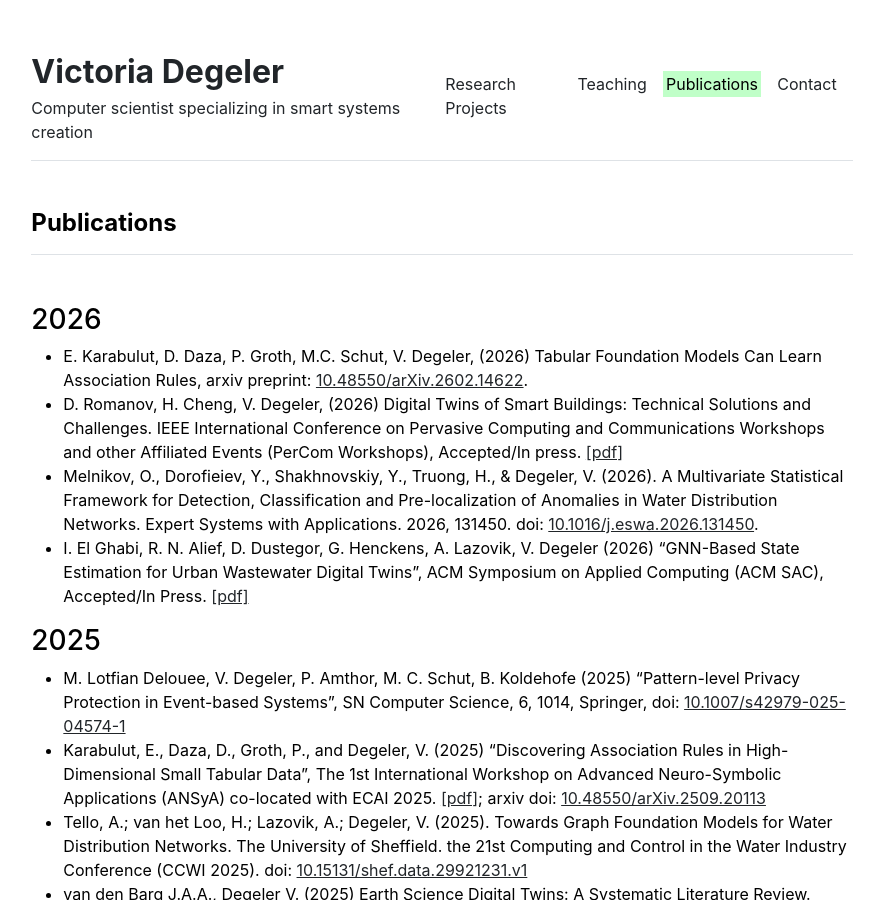
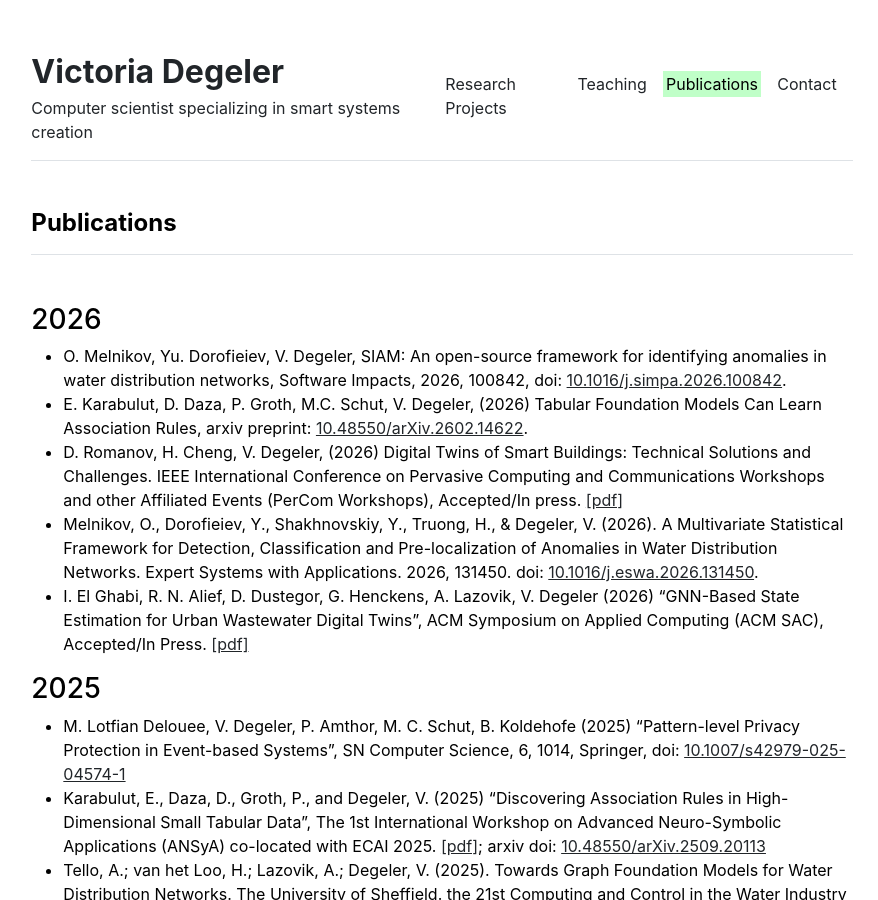
Before and after one commit to Degvik/degvik.github.io, a Jekyll site: the page built from publications.md, in a window 1280 px wide and 900 px high. Shown: the whole window, without its empty margins (198-1076 px from the left). Built offline with Jekyll 4.4.1, drawn with Linux system fonts in a browser that asks for light colours.

Commit message:
Update publications.md - SIAM

```diff
--- a/publications.md
+++ b/publications.md
@@ -5,6 +5,7 @@ title: "Publications"
 
 ### 2026
 
+- O. Melnikov, Yu. Dorofieiev, V. Degeler, SIAM: An open-source framework for identifying anomalies in water distribution networks, Software Impacts, 2026, 100842, doi: [10.1016/j.simpa.2026.100842](https://doi.org/10.1016/j.simpa.2026.100842).
 - E. Karabulut, D. Daza, P. Groth, M.C. Schut, V. Degeler, (2026) Tabular Foundation Models Can Learn Association Rules, arxiv preprint: [10.48550/arXiv.2602.14622](https://doi.org/10.48550/arXiv.2602.14622).
 - D. Romanov, H. Cheng, V. Degeler, (2026) Digital Twins of Smart Buildings:
 Technical Solutions and Challenges. IEEE International Conference on Pervasive Computing and Communications Workshops and other Affiliated Events (PerCom Workshops), Accepted/In press. [\[pdf\]](https://vdegeler.com/files/26Digita.pdf)
```
